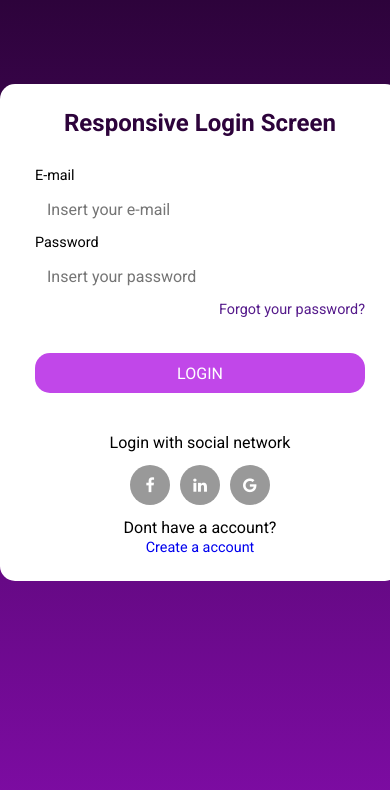
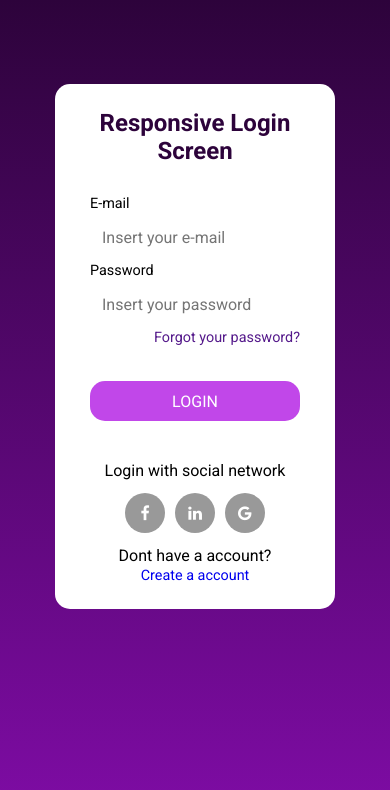
Before and after one commit to fl-pereira/projetos-html-css-js, a plain HTML site: page tela-login/index.html in a window 390 px wide. Drawn offline with Linux system fonts and the light colour scheme.

Commit message:
updated media query

```diff
--- a/tela-login/css/style.css
+++ b/tela-login/css/style.css
@@ -130,3 +130,139 @@ label, input {
 .go:hover {
     background-color: #4C8BF5;
 }
+
+@media (min-width: 360px) and (max-width: 768px) and (orientation: portrait) {
+
+    /* GENERAL */
+
+    * {
+        padding: 0px;
+        margin: 0px;
+        box-sizing: border-box;
+        font-family: 'Roboto', sans-serif;
+        border: none;
+    }
+
+    body {
+        background-color: #810CA8;
+        background: -webkit-gradient(linear, left top, left bottom, from(#2D033B), to(#810CA8)) fixed;;
+    }
+
+    textarea:focus, input:focus {
+        outline: none;
+    }
+
+    a, label {
+        font-size: .9rem;
+        text-decoration: none;
+    }
+
+    a:hover {
+        color: #301E67;
+    }
+
+    h1 {
+        color: #2D033B;
+        font-size: 1.5rem;
+    }
+
+    /* BOX LOGIN */
+
+    #box-login {
+        background-color: #FFF;
+        width: 280px;
+        margin-left: auto;
+        margin-right: auto;
+        padding: 25px 35px;
+        margin-top: 10vh;
+        text-align: center;
+        border-radius: 15px;
+    }
+
+    /* FORM */
+
+    form {
+        margin-top: 30px;
+        margin-bottom: 40px;
+    }
+
+    label, input {
+        display: block;
+        width: 100%;
+        text-align: left;
+    }
+
+    .input-form-login {
+        height: 40px;
+        padding: 5px 10px;
+        margin: 5px 0px;
+        border-radius: 5px;
+        color: #301E67;
+        font-size: 1rem;
+        border: 2px solid #FFF;
+        -webkit-transition: border 200ms ease-out;
+        -moz-transition: border 200ms ease-out;
+        -o-transition: border 200ms ease-out;
+        transition: border 200ms ease-out;
+    }
+
+    .input-form-login:focus {
+        border: 2px solid #810CA8;
+    }
+
+    #forgot-pass {
+        display: block;
+        text-align: right;
+    }
+
+    #btn-submit {
+        border-radius: 15px;
+        border: none;
+        height: 40px;
+        text-align: center;
+        text-transform: uppercase;
+        font-size: 1rem;
+        background-color: #C147E9;
+        color: #FFF;
+        margin: 35px 0px;
+        cursor: pointer;
+    }
+
+    #btn-submit:hover {
+        background-color: #810CA8;
+        transition: 500ms;
+    }
+
+    /* SOCIALS */
+
+    .social-container{
+        margin-bottom: 10px;
+    }
+
+    .social-container p{
+        margin-bottom: 10px;
+    }
+
+    .social-container i {
+        height: 40px;
+        width: 40px;
+        color: #FFF;
+        border-radius: 50%;
+        line-height: 40px;
+        cursor: pointer;
+        margin: 3px;
+        background-color: #999;
+    }
+
+    .fb:hover {
+        background-color: #4267B2;
+    }
+
+    .in:hover {
+        background-color: #0077B5;
+    }
+
+    .go:hover {
+        background-color: #4C8BF5;
+    }
+}
```
